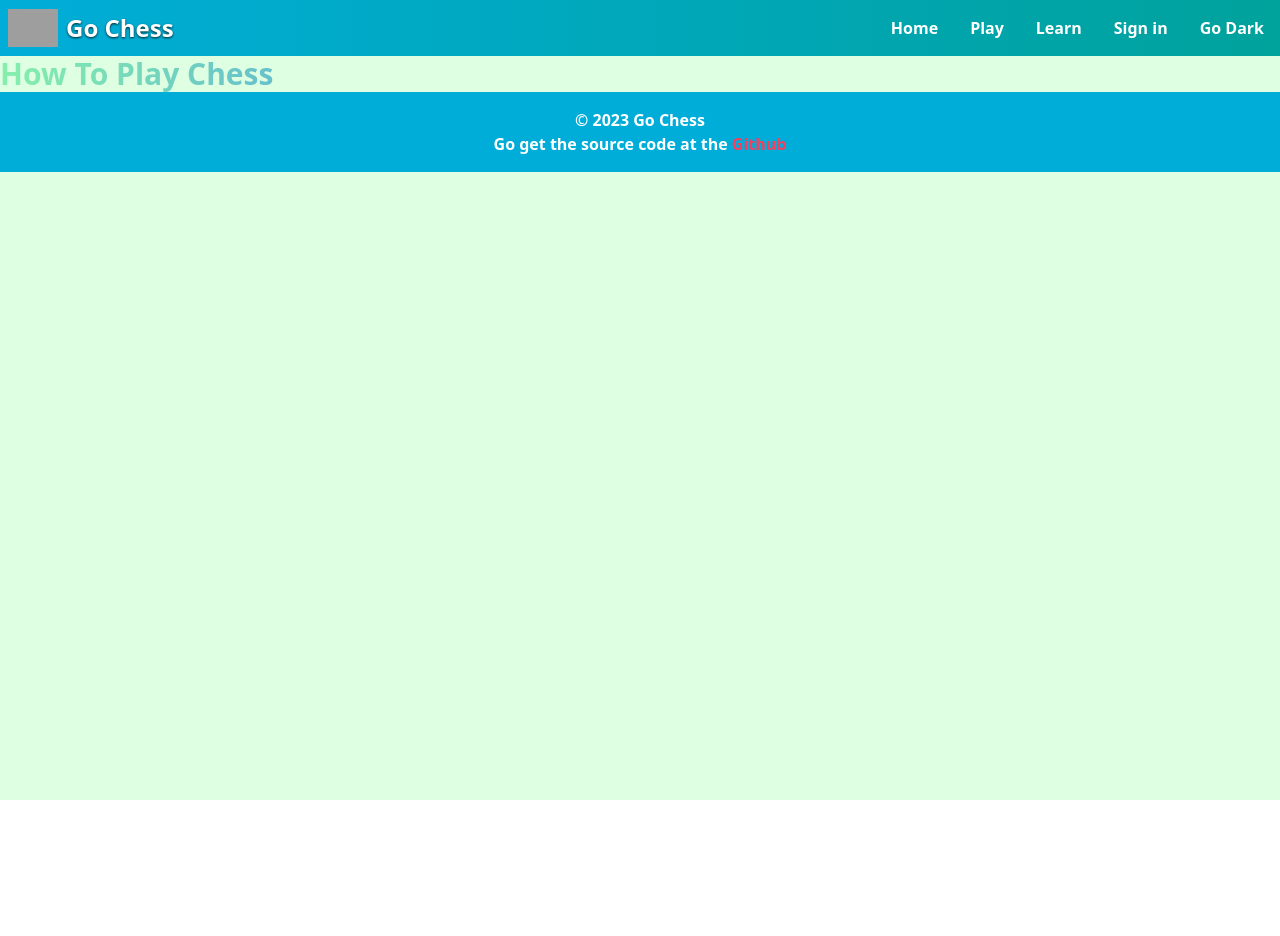
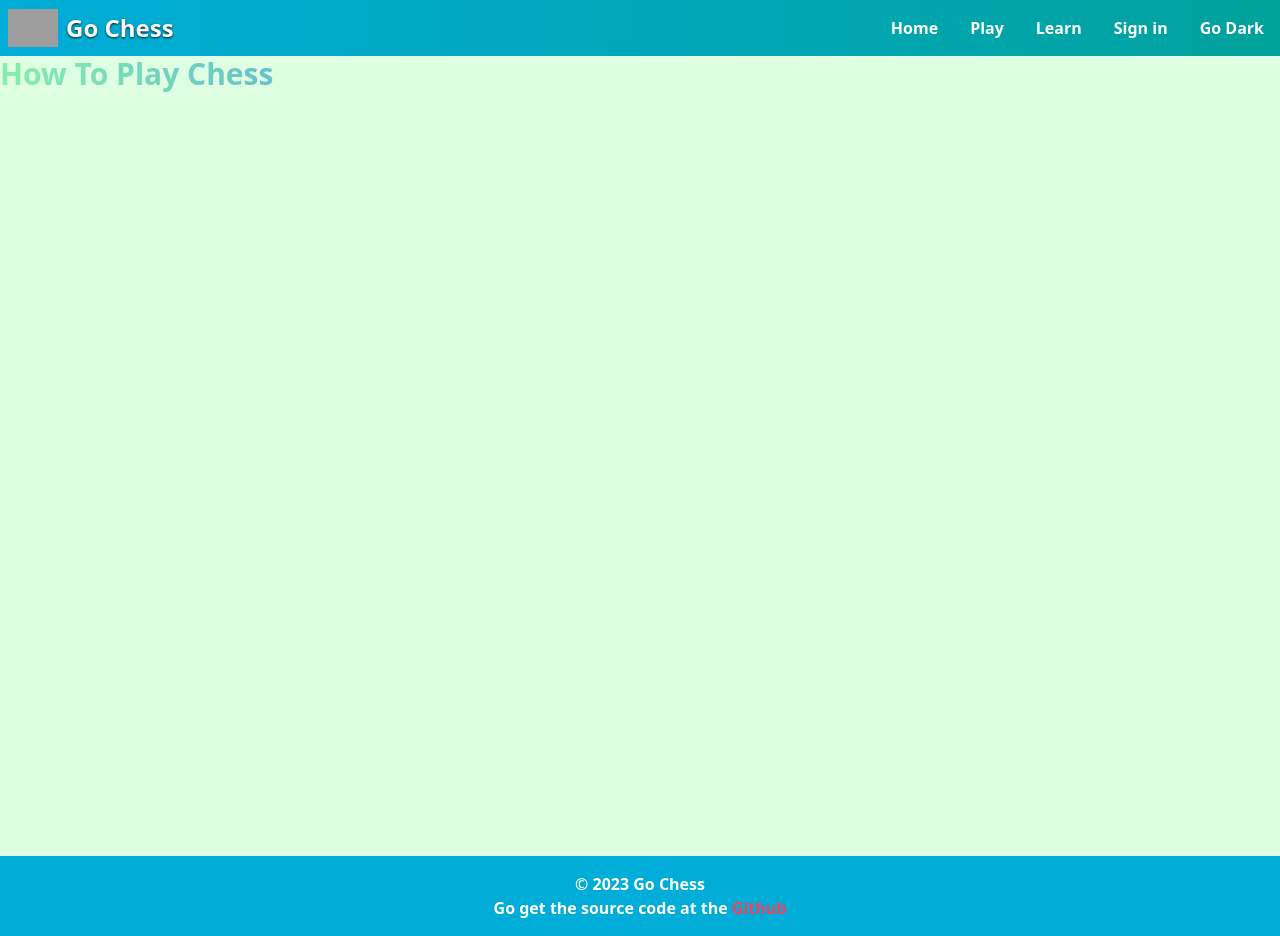
Before and after one commit to pedro-git-projects/go-chess, a React (Vite) app in the folder frontend/: page /learn in a window 1280 px wide. Before the commit the page ends 800 px from the top, so only its background shows below. Built offline with nearby package versions, Linux system fonts and the light colour scheme; no server answers; grey boxes are pictures that could not be loaded.

Commit message:
content now is fit to screen height

```diff
--- a/frontend/src/components/ui/Layout.jsx
+++ b/frontend/src/components/ui/Layout.jsx
@@ -2,9 +2,9 @@ import Header from "./Header"
 import Footer from "./Footer"
 
 export const Layout = ({children}) => (
-    <div className="min-h-screen bg-color overflow-hidden">
+    <div>
         <Header/>
-        <main>{children}</main>
+        <main className="min-h-screen bg-color overflow-hidden">{children}</main>
         <Footer/>
     </div>
 )
```
